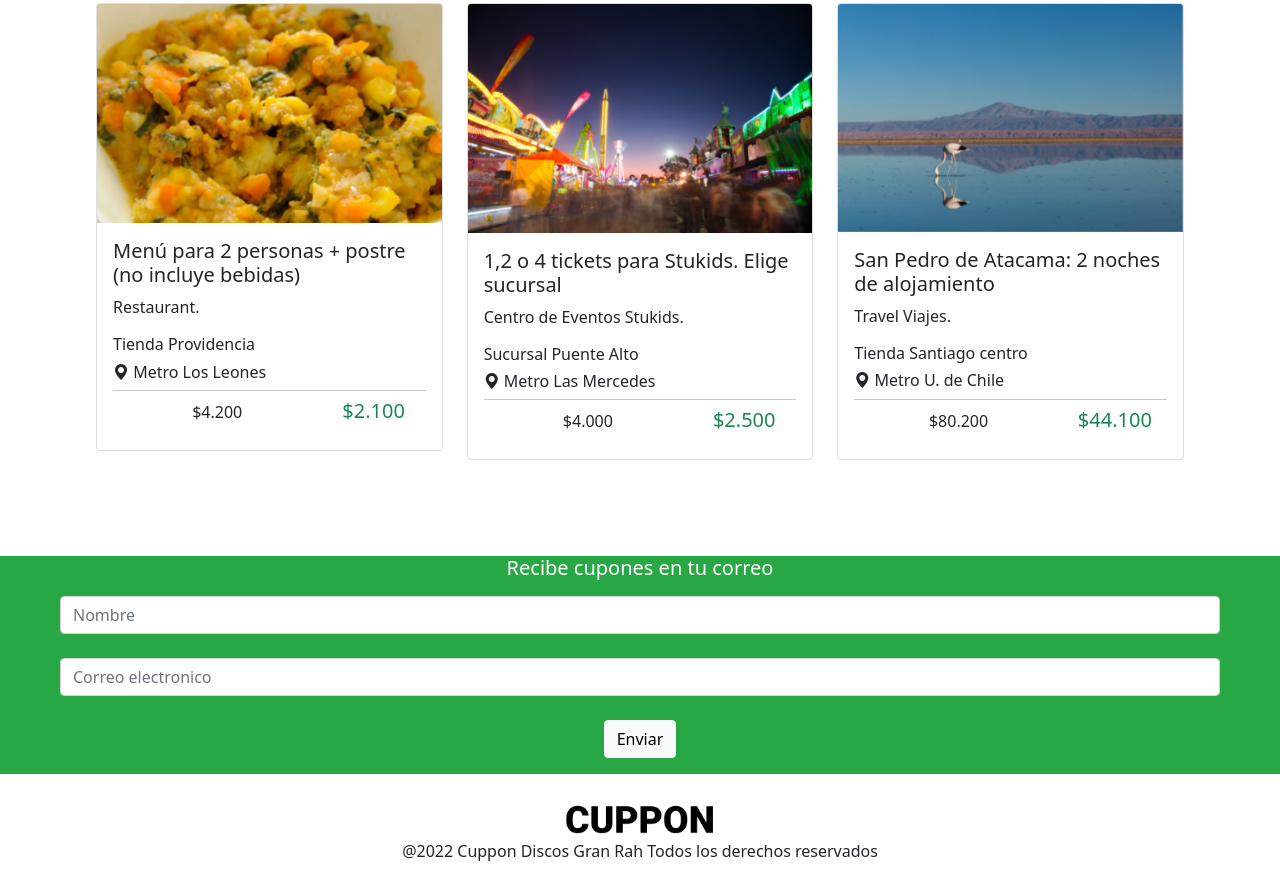
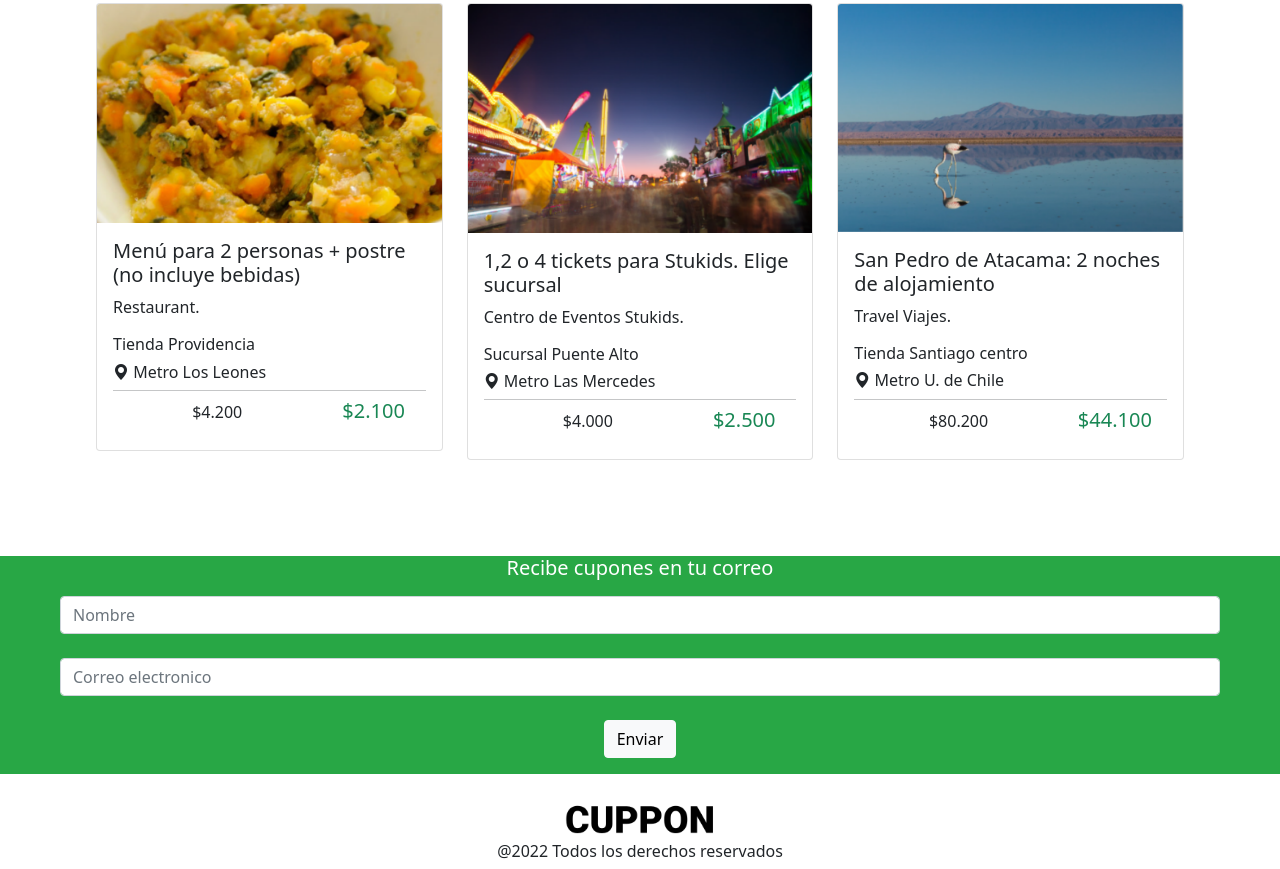
Before and after one commit to josewar90/desafiobs1, a plain HTML site: page index.html in a window 1280 px wide. Shown: the part 853-1722 px from the top of the page. Drawn offline with nearby package versions, Linux system fonts and the light colour scheme.

Commit message:
modificacion del footer

```diff
--- a/index.html
+++ b/index.html
@@ -207,7 +207,7 @@
             </div>
             <div class="bg-white text-center pt-4">
                 <img src="assets/imgs/logoblack.png" width="150px">
-                <h6>@2022 Cuppon Discos Gran Rah Todos los derechos reservados</h6>
+                <h6>@2022 Todos los derechos reservados</h6>
             </div>
         </div>
 
```
